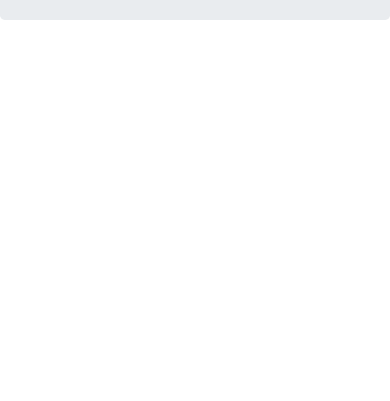
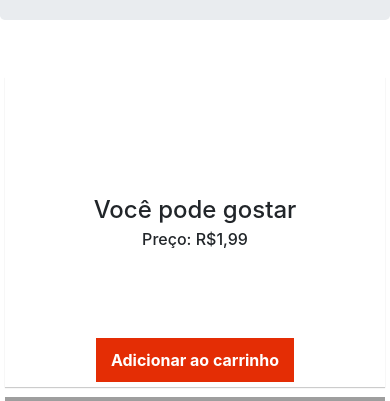
Before and after one commit to mvsombra/trab-aps, a Flask app: page / in a window 390 px wide. Shown: the part 146-547 px from the top of the page. Before the commit the page ends 166 px from the top, so only its background shows below. Run offline with Flask 2, Linux system fonts and the light colour scheme; some libraries are stand-ins or nearby versions; grey boxes are pictures that could not be loaded.

Commit message:
Listagem de produtos na pagina inicial

```diff
--- a/static/css/style.css
+++ b/static/css/style.css
@@ -0,0 +1,55 @@
+/*start productslider*/
+.whitecolor{
+    background-color: #fff;
+      box-shadow: 0px 1px 1px 0px rgba(0,0,0,0.2);
+    height: 310px;
+    padding-top: 40px;
+}
+.whitecolor h4{
+    line-height: 25px;
+}
+.thumbnail:hover{
+    margin: 0px -4px 0px -4px;
+    border: 1px solid #ebebeb;
+     -webkit-transition: margin 2s; /* Safari */
+    transition: margin 1s;
+}
+.thumbnail{
+    border: none;
+}
+.productslider p{
+    font-size: 16px;
+    font-weight: bold;
+    color: #817e7e
+}
+.addcart{
+    border: none;
+    background-color: #e42d05;
+    color: #fff;
+    font-weight: bold;
+    padding: 10px 15px 10px 15px;
+}
+.addcart:hover{
+      box-shadow: 0px 8px 16px 0px rgba(0,0,0,0.2);
+}
+.productslider{
+    padding: 20px 0 20px 0;
+}
+.carousel-control.right {
+    background-image: none;
+}
+.carousel-control.left {
+    background-image: none;
+}
+.fa-caret-left,.fa-caret-right{
+    padding:10px 10px 10px 10px;
+    background-color: #fff;
+    border: 1px solid #e5e5e5;
+}
+.fa-caret-left{
+    margin-left: -78px;
+}
+.fa-caret-right{
+    margin-right: -78px;
+}
+/*end productslider*/
--- /dev/null
+++ b/static/js/productslider.js
@@ -0,0 +1,5 @@
+$(document).ready(function() {
+    $('#myCarousel').carousel({
+        interval: 10000
+    })
+});
--- a/templates/index.html
+++ b/templates/index.html
@@ -4,17 +4,20 @@
         <!-- Tags meta -->
         <meta charset="utf-8">
         <meta name="viewport" content="width=device-width, initial-scale=1, shrink-to-fit=no">
-        <meta name="author" content="Marcos Vinicius Sombra">
+        <meta name="author" content="Marcos Vinicius Sombra, Victor Porto">
         <meta name="robots" content="index, follow">
 
-        <meta name="description" content="">
-        <meta name="keywords" content="">
+        <meta name="description" content="Sistema web para o serviço de tapiocas do Billy">
+        <meta name="keywords" content="Tapioca, Billy, UECE, Café">
 
          <!-- CSS do Bootstrap (CDN) -->
         <link rel="stylesheet" href="https://stackpath.bootstrapcdn.com/bootstrap/4.1.3/css/bootstrap.min.css" integrity="sha384-MCw98/SFnGE8fJT3GXwEOngsV7Zt27NXFoaoApmYm81iuXoPkFOJwJ8ERdknLPMO" crossorigin="anonymous">
 
         <!-- CSS do Font Awesome (CDN)-->
         <link rel="stylesheet" href="https://use.fontawesome.com/releases/v5.6.1/css/all.css" integrity="sha384-gfdkjb5BdAXd+lj+gudLWI+BXq4IuLW5IT+brZEZsLFm++aCMlF1V92rMkPaX4PP" crossorigin="anonymous">
+
+        <!-- CSS próprio -->
+        <link rel="stylesheet" href="{{url_for('.static', filename='css/style.css')}}">
         <title>Tapioca do Billy</title>
     </head>
 
@@ -64,6 +67,63 @@
             </div>
         </div>
 
+        <!-- lista de produtos -->
+        <section class="productslider">
+            <div class="container text-center">
+                <div class="row">
+                    <div class="col-lg-2 col-md-2 col-sm-12 col-xs-12" style="padding: 5px;">
+                        <div class="whitecolor">
+                            <h4 style="margin-top: 80px;">Você pode gostar</h4>
+                            <h6>Preço: R$1,99</h6>
+                            <button type="button" class="addcart" style="margin-top: 80px;">Adicionar ao carrinho</button>
+                        </div>
+                    </div>
+                    <div class="col-lg-8 col-md-8 col-sm-12 col-xs-12" style="padding: 5px;">
+                        <div class="carousel slide " id="media">
+                            <div class="carousel-inner">
+                                <div class="item  active">
+                                    <div class="row">
+                                        <div class="col-lg-3 col-md-3" style="padding: 0; margin: 0 auto;">
+                                            <div class="thumbnail">
+                                                <img alt="Exemplo" title="Exemplo" src="http://www.lopessupermercados.com.br/blog/wp-content/uploads/2017/12/shutterstock_3888248891.jpg" width="100%;">
+
+                                                <div class="caption">
+                                                    <p>Exemplo b1</p>
+                                                    <button type="button" class="addcart">Adicionar ao carrinho</button>
+                                                </div>
+                                            </div>
+                                        </div>
+                                        <div class="col-lg-3 col-md-3" style="padding: 0; margin: 0 auto;">
+                                            <div class="thumbnail">
+                                                <img alt="Exemplo" title="Exemplo" src="http://www.lopessupermercados.com.br/blog/wp-content/uploads/2017/12/shutterstock_3888248891.jpg" width="100%;">
+
+                                                <div class="caption">
+                                                    <p>Exemplo b2</p>
+                                                    <button type="button" class="addcart">Adicionar ao carrinho</button>
+                                                </div>
+                                            </div>
+                                        </div>
+                                        <div class="col-lg-3 col-md-3" style="padding: 0; margin: 0 auto;">
+                                            <div class="thumbnail">
+                                                <img alt="Exemplo" title="Exemplo" src="http://www.lopessupermercados.com.br/blog/wp-content/uploads/2017/12/shutterstock_3888248891.jpg" width="100%;">
+
+                                                <div class="caption">
+                                                    <p>Exemplo b3</p>
+                                                    <button type="button" class="addcart">Adicionar ao carrinho</button>
+                                                </div>
+                                            </div>
+                                        </div>
+                                    </div>
+                                </div>
+                            </div>
+                        </div>
+                        <a data-slide="prev" href="#media" class="left carousel-control"><i class="fa fa-caret-left" aria-hidden="true" style="font-size: 40px; color: #000; margin-top: 120px; marginle"></i></a>
+                        <a data-slide="next" href="#media" class="right carousel-control"><i class="fa fa-caret-right" aria-hidden="true" style="font-size: 40px; color: #000; margin-top: 120px;"></i></a>
+                    </div>
+                </div>
+            </div>
+        </section>
+
          <!-- JS do jQuery + Popper.js + Bootstrap (CDN) -->
         <script src="https://code.jquery.com/jquery-3.3.1.slim.min.js" integrity="sha384-q8i/X+965DzO0rT7abK41JStQIAqVgRVzpbzo5smXKp4YfRvH+8abtTE1Pi6jizo" crossorigin="anonymous"></script>
         <script src="https://cdnjs.cloudflare.com/ajax/libs/popper.js/1.14.3/umd/popper.min.js" integrity="sha384-ZMP7rVo3mIykV+2+9J3UJ46jBk0WLaUAdn689aCwoqbBJiSnjAK/l8WvCWPIPm49" crossorigin="anonymous"></script>
```
